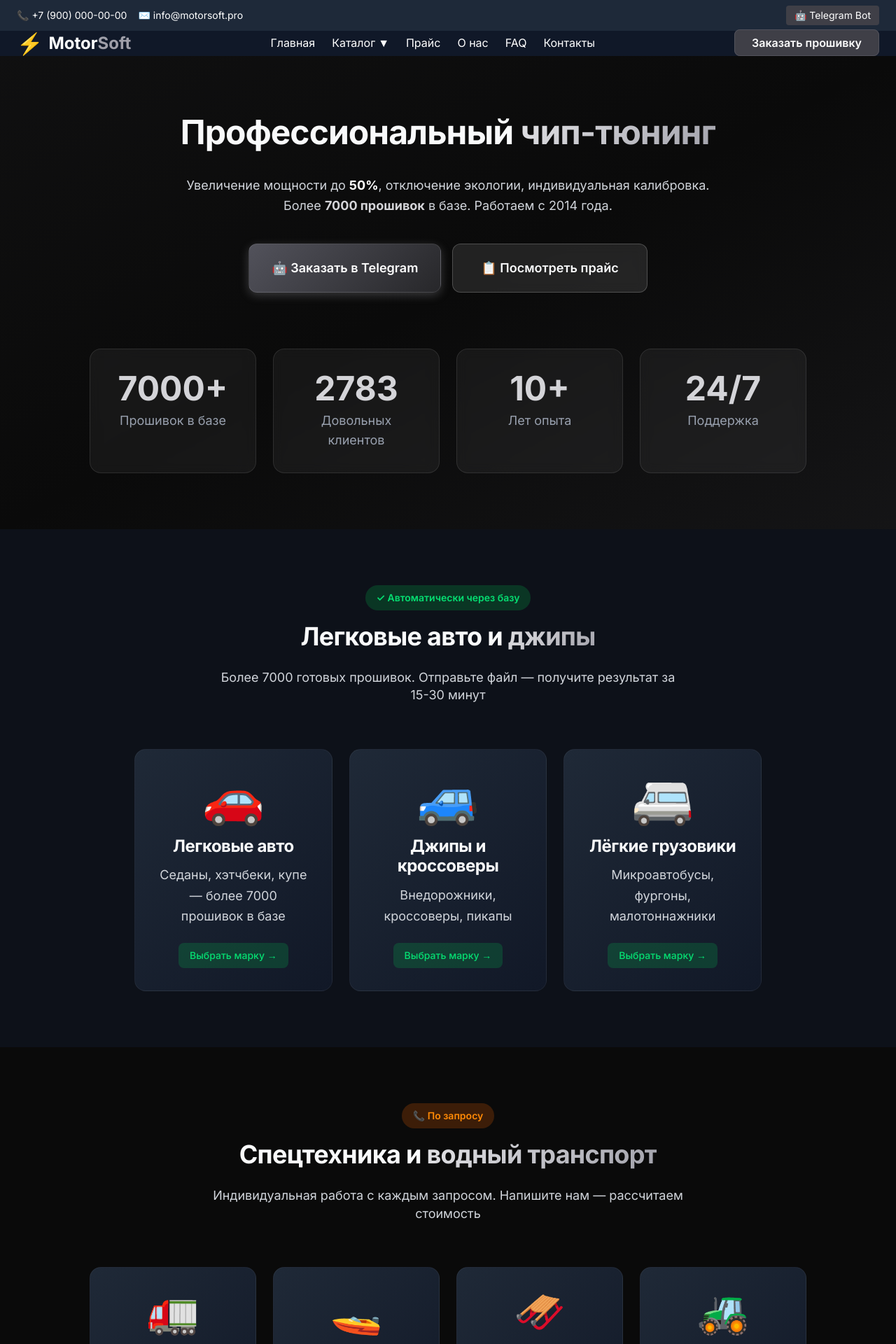
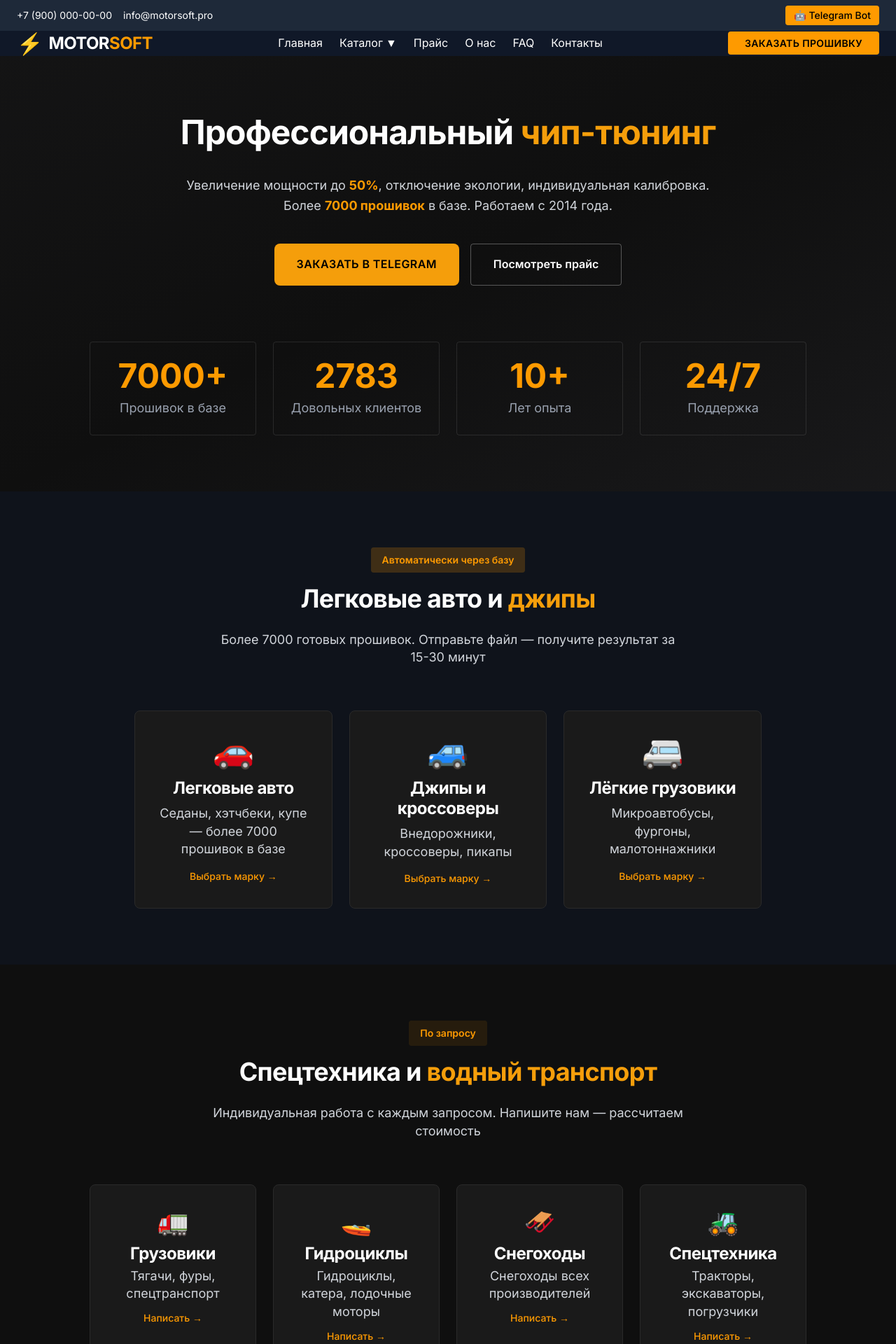
Before and after one commit to Bocha0406/motorsoft-frontend, a Next.js app: page / in a window 1280 px wide. Shown: the top 1920 px of the page at 70% size. Built offline with nearby package versions, Linux system fonts and the light colour scheme.

Commit message:
Professional design: dark + yellow/gold accents, strict style, no emojis

```diff
--- a/src/app/globals.css
+++ b/src/app/globals.css
@@ -1,14 +1,14 @@
 @import "tailwindcss";
 
 :root {
-  --background: #0a0a0a;
-  --foreground: #f9fafb;
-  --card: #141414;
-  --card-hover: #1a1a1a;
-  --primary: #a1a1aa;
-  --primary-hover: #d4d4d8;
-  --accent: #e4e4e7;
-  --muted: #71717a;
+  --background: #0f0f0f;
+  --foreground: #ffffff;
+  --card: #1a1a1a;
+  --card-hover: #222222;
+  --primary: #f59e0b;
+  --primary-hover: #d97706;
+  --accent: #fbbf24;
+  --muted: #737373;
 }
 
 * {
@@ -46,39 +46,35 @@ p {
 
 /* Кнопки */
 .btn-primary {
-  background: linear-gradient(135deg, #52525b 0%, #27272a 100%);
-  color: white;
-  padding: 1rem 2rem;
-  border-radius: 0.75rem;
+  background: #f59e0b;
+  color: #000000;
+  padding: 0.875rem 2rem;
+  border-radius: 0.5rem;
   font-weight: 600;
-  font-size: 1.125rem;
+  font-size: 1rem;
   transition: all 0.2s;
   display: inline-flex;
   align-items: center;
   gap: 0.5rem;
-  box-shadow: 0 4px 14px 0 rgba(161, 161, 170, 0.3);
-  border: 1px solid rgba(255,255,255,0.1);
+  text-transform: uppercase;
+  letter-spacing: 0.025em;
 }
 
 .btn-primary:hover {
-  transform: translateY(-2px);
-  box-shadow: 0 6px 20px 0 rgba(255, 255, 255, 0.2);
-  background: linear-gradient(135deg, #71717a 0%, #3f3f46 100%);
+  background: #d97706;
 }
 
 /* Карточки */
 .card {
-  background: linear-gradient(135deg, #1f2937 0%, #111827 100%);
-  border: 1px solid rgba(255,255,255,0.05);
-  border-radius: 1rem;
+  background: #1a1a1a;
+  border: 1px solid #2a2a2a;
+  border-radius: 0.5rem;
   padding: 2rem;
-  transition: all 0.3s;
+  transition: all 0.2s;
 }
 
 .card:hover {
-  border-color: rgba(255, 255, 255, 0.2);
-  transform: translateY(-4px);
-  box-shadow: 0 20px 40px rgba(0,0,0,0.5);
+  border-color: #f59e0b;
 }
 
 /* Секции */
@@ -95,8 +91,5 @@ section {
 
 /* Градиентный текст */
 .gradient-text {
-  background: linear-gradient(135deg, #e4e4e7 0%, #a1a1aa 100%);
-  -webkit-background-clip: text;
-  -webkit-text-fill-color: transparent;
-  background-clip: text;
+  color: #f59e0b;
 }
--- a/src/app/page.tsx
+++ b/src/app/page.tsx
@@ -14,25 +14,25 @@ export default function HomePage() {
               <span className="gradient-text">чип-тюнинг</span>
             </h1>
             <p className="text-xl md:text-2xl text-gray-300 mb-10 max-w-3xl mx-auto leading-relaxed">
-              Увеличение мощности до <strong className="text-white">50%</strong>,
+              Увеличение мощности до <strong className="text-amber-500">50%</strong>,
               отключение экологии, индивидуальная калибровка.
               <br className="hidden md:block" />
-              Более <strong className="text-zinc-300">7000 прошивок</strong> в базе.
+              Более <strong className="text-amber-500">7000 прошивок</strong> в базе.
               Работаем с 2014 года.
             </p>
             <div className="flex flex-col sm:flex-row gap-4 justify-center">
               <a
                 href="https://t.me/MotorSoftBot"
                 target="_blank"
-                className="btn-primary text-lg px-10 py-5"
+                className="btn-primary"
               >
-                🤖 Заказать в Telegram
+                Заказать в Telegram
               </a>
               <Link
                 href="/price"
-                className="bg-white/10 hover:bg-white/20 backdrop-blur px-10 py-5 rounded-xl font-semibold text-lg transition text-center border border-white/20"
+                className="border border-white/30 hover:border-amber-500 px-8 py-4 rounded font-semibold transition text-center"
               >
-                📋 Посмотреть прайс
+                Посмотреть прайс
               </Link>
             </div>
           </div>
@@ -47,9 +47,9 @@ export default function HomePage() {
             ].map((stat, i) => (
               <div
                 key={i}
-                className="bg-white/5 backdrop-blur-sm border border-white/10 rounded-2xl p-8 text-center"
+                className="border border-white/10 rounded p-6 text-center"
               >
-                <div className="text-4xl md:text-5xl font-bold text-zinc-300 mb-2">
+                <div className="text-4xl md:text-5xl font-bold text-amber-500 mb-2">
                   {stat.value}
                 </div>
                 <div className="text-gray-400 text-lg">{stat.label}</div>
@@ -63,8 +63,8 @@ export default function HomePage() {
       <section className="py-20 bg-gray-900/50">
         <div className="container mx-auto px-6">
           <div className="text-center mb-16">
-            <div className="inline-block bg-green-500/20 text-green-400 px-4 py-2 rounded-full text-sm font-semibold mb-4">
-              ✓ Автоматически через базу
+            <div className="inline-block bg-amber-500/20 text-amber-500 px-4 py-2 rounded text-sm font-semibold mb-4">
+              Автоматически через базу
             </div>
             <h2 className="text-4xl md:text-5xl font-bold mb-6">
               Легковые авто и <span className="gradient-text">джипы</span>
@@ -79,14 +79,14 @@ export default function HomePage() {
               <Link
                 key={cat.id}
                 href={`/catalog/${cat.slug}`}
-                className="group card hover:border-green-500/50 text-center"
+                className="group card hover:border-amber-500 text-center"
               >
-                <div className="text-7xl mb-5">{cat.icon}</div>
-                <h3 className="text-2xl font-bold mb-3 group-hover:text-green-400 transition">
+                <div className="text-5xl mb-4">{cat.icon}</div>
+                <h3 className="text-xl font-bold mb-2 group-hover:text-amber-500 transition">
                   {cat.name}
                 </h3>
-                <p className="text-gray-400 text-base leading-relaxed">{cat.description}</p>
-                <div className="mt-6 inline-block bg-green-500/20 text-green-400 px-4 py-2 rounded-lg text-sm font-medium">
+                <p className="text-gray-400 text-sm">{cat.description}</p>
+                <div className="mt-4 text-amber-500 text-sm font-medium">
                   Выбрать марку →
                 </div>
               </Link>
@@ -99,8 +99,8 @@ export default function HomePage() {
       <section className="py-20">
         <div className="container mx-auto px-6">
           <div className="text-center mb-16">
-            <div className="inline-block bg-orange-500/20 text-orange-400 px-4 py-2 rounded-full text-sm font-semibold mb-4">
-              📞 По запросу
+            <div className="inline-block bg-amber-500/10 text-amber-500 px-4 py-2 rounded text-sm font-semibold mb-4">
+              По запросу
             </div>
             <h2 className="text-4xl md:text-5xl font-bold mb-6">
               Спецтехника и <span className="gradient-text">водный транспорт</span>
@@ -116,14 +116,14 @@ export default function HomePage() {
                 key={cat.id}
                 href="https://t.me/MotorSoftBot"
                 target="_blank"
-                className="group card hover:border-orange-500/50 text-center"
+                className="group card hover:border-amber-500 text-center"
               >
-                <div className="text-6xl mb-4">{cat.icon}</div>
-                <h3 className="text-xl font-bold mb-2 group-hover:text-orange-400 transition">
+                <div className="text-4xl mb-3">{cat.icon}</div>
+                <h3 className="text-lg font-bold mb-1 group-hover:text-amber-500 transition">
                   {cat.name}
                 </h3>
                 <p className="text-gray-500 text-sm">{cat.description}</p>
-                <div className="mt-4 text-orange-400 text-sm font-medium">
+                <div className="mt-3 text-amber-500 text-sm font-medium">
                   Написать →
                 </div>
               </a>
@@ -186,21 +186,21 @@ export default function HomePage() {
             ].map((service, i) => (
               <div
                 key={i}
-                className={`card relative ${service.popular ? 'border-zinc-500/50 ring-2 ring-zinc-500/20' : ''}`}
+                className={`card relative ${service.popular ? 'border-amber-500' : ''}`}
               >
                 {service.popular && (
-                  <div className="absolute -top-3 left-1/2 -translate-x-1/2 bg-zinc-600 text-white text-sm font-bold px-4 py-1 rounded-full">
+                  <div className="absolute -top-3 left-1/2 -translate-x-1/2 bg-amber-500 text-black text-sm font-bold px-4 py-1 rounded">
                     Популярно
                   </div>
                 )}
-                <div className="text-5xl mb-4">{service.icon}</div>
-                <h3 className="text-3xl font-bold mb-1">{service.title}</h3>
-                <p className="text-zinc-400 font-medium mb-4">{service.subtitle}</p>
+                <div className="text-4xl mb-4">{service.icon}</div>
+                <h3 className="text-2xl font-bold mb-1">{service.title}</h3>
+                <p className="text-amber-500 font-medium mb-4">{service.subtitle}</p>
                 <p className="text-gray-400 mb-6 text-lg">{service.desc}</p>
                 <ul className="space-y-3 mb-6">
                   {service.features.map((f, j) => (
-                    <li key={j} className="flex items-center gap-3 text-lg">
-                      <span className="text-green-400 text-xl">✓</span>
+                    <li key={j} className="flex items-center gap-3">
+                      <span className="text-amber-500">✓</span>
                       <span className="text-gray-300">{f}</span>
                     </li>
                   ))}
@@ -243,11 +243,11 @@ export default function HomePage() {
               },
             ].map((item, i) => (
               <div key={i} className="text-center">
-                <div className="w-20 h-20 bg-gradient-to-br from-zinc-500 to-zinc-700 rounded-2xl flex items-center justify-center text-3xl font-bold mx-auto mb-6 shadow-lg shadow-zinc-500/30">
+                <div className="w-16 h-16 bg-amber-500 text-black rounded flex items-center justify-center text-2xl font-bold mx-auto mb-6">
                   {item.step}
                 </div>
-                <h3 className="text-2xl font-bold mb-4">{item.title}</h3>
-                <p className="text-gray-400 text-lg leading-relaxed">{item.desc}</p>
+                <h3 className="text-xl font-bold mb-3">{item.title}</h3>
+                <p className="text-gray-400">{item.desc}</p>
               </div>
             ))}
           </div>
@@ -256,9 +256,9 @@ export default function HomePage() {
             <a
               href="https://t.me/MotorSoftBot"
               target="_blank"
-              className="btn-primary text-lg px-10 py-5"
+              className="btn-primary"
             >
-              🤖 Попробовать сейчас
+              Попробовать сейчас
             </a>
           </div>
         </div>
@@ -307,21 +307,19 @@ export default function HomePage() {
       </section>
 
       {/* CTA Section */}
-      <section className="py-20 bg-gradient-to-r from-zinc-800 to-zinc-900 relative overflow-hidden">
-        <div className="absolute inset-0 bg-[url('/grid.svg')] opacity-10"></div>
-        <div className="container mx-auto px-6 text-center relative z-10">
-          <h2 className="text-4xl md:text-5xl font-bold mb-6">
+      <section className="py-20 bg-amber-500 relative">
+        <div className="container mx-auto px-6 text-center">
+          <h2 className="text-4xl md:text-5xl font-bold mb-6 text-black">
             Готовы увеличить мощность?
           </h2>
-          <p className="text-xl text-zinc-300 mb-10 max-w-2xl mx-auto">
+          <p className="text-xl text-black/70 mb-10 max-w-2xl mx-auto">
             Присоединяйтесь к 2783 довольным клиентам.
-            <br />
-            <strong className="text-white">Первый заказ со скидкой 10%!</strong>
+            <strong className="text-black">Первый заказ со скидкой 10%!</strong>
           </p>
           <a
             href="https://t.me/MotorSoftBot"
             target="_blank"
-            className="bg-white text-zinc-900 hover:bg-zinc-200 px-10 py-5 rounded-xl font-bold text-xl transition inline-block shadow-lg"
+            className="bg-black text-white hover:bg-gray-900 px-10 py-4 rounded font-bold text-lg transition inline-block uppercase tracking-wide"
           >
             Начать в Telegram →
           </a>
--- a/src/components/layout/Footer.tsx
+++ b/src/components/layout/Footer.tsx
@@ -10,8 +10,8 @@ export default function Footer() {
           <div>
             <Link href="/" className="flex items-center gap-2 mb-4">
               <span className="text-3xl">⚡</span>
-              <span className="text-2xl font-bold text-white">
-                Motor<span className="text-zinc-400">Soft</span>
+              <span className="text-2xl font-bold text-white tracking-tight">
+                MOTOR<span className="text-amber-500">SOFT</span>
               </span>
             </Link>
             <p className="text-sm text-gray-400">
@@ -28,7 +28,7 @@ export default function Footer() {
                 <li key={cat.id}>
                   <Link
                     href={`/catalog/${cat.slug}`}
-                    className="hover:text-zinc-300 transition text-sm"
+                    className="hover:text-amber-500 transition text-sm"
                   >
                     {cat.icon} {cat.name}
                   </Link>
@@ -44,7 +44,7 @@ export default function Footer() {
               <li>
                 <Link
                   href="/price"
-                  className="hover:text-zinc-300 transition text-sm"
+                  className="hover:text-amber-500 transition text-sm"
                 >
                   Прайс-лист
                 </Link>
@@ -52,7 +52,7 @@ export default function Footer() {
               <li>
                 <Link
                   href="/about"
-                  className="hover:text-zinc-300 transition text-sm"
+                  className="hover:text-amber-500 transition text-sm"
                 >
                   О компании
                 </Link>
@@ -60,7 +60,7 @@ export default function Footer() {
               <li>
                 <Link
                   href="/faq"
-                  className="hover:text-zinc-300 transition text-sm"
+                  className="hover:text-amber-500 transition text-sm"
                 >
                   Частые вопросы
                 </Link>
@@ -68,7 +68,7 @@ export default function Footer() {
               <li>
                 <Link
                   href="/contacts"
-                  className="hover:text-zinc-300 transition text-sm"
+                  className="hover:text-amber-500 transition text-sm"
                 >
                   Контакты
                 </Link>
@@ -76,7 +76,7 @@ export default function Footer() {
               <li>
                 <Link
                   href="/privacy"
-                  className="hover:text-zinc-300 transition text-sm"
+                  className="hover:text-amber-500 transition text-sm"
                 >
                   Политика конфиденциальности
                 </Link>
@@ -91,24 +91,24 @@ export default function Footer() {
               <li>
                 <a
                   href="tel:+79000000000"
-                  className="hover:text-zinc-300 transition text-sm flex items-center gap-2"
+                  className="hover:text-amber-500 transition text-sm flex items-center gap-2"
                 >
-                  📞 +7 (900) 000-00-00
+                  +7 (900) 000-00-00
                 </a>
               </li>
               <li>
                 <a
                   href="mailto:info@motorsoft.pro"
-                  className="hover:text-zinc-300 transition text-sm flex items-center gap-2"
+                  className="hover:text-amber-500 transition text-sm flex items-center gap-2"
                 >
-                  ✉️ info@motorsoft.pro
+                  info@motorsoft.pro
                 </a>
               </li>
               <li>
                 <a
                   href="https://t.me/MotorSoftBot"
                   target="_blank"
-                  className="hover:text-zinc-300 transition text-sm flex items-center gap-2"
+                  className="hover:text-amber-500 transition text-sm flex items-center gap-2"
                 >
                   🤖 Telegram Bot
                 </a>
@@ -129,7 +129,7 @@ export default function Footer() {
             <a
               href="https://t.me/MotorSoftBot"
               target="_blank"
-              className="text-gray-400 hover:text-zinc-300 transition"
+              className="text-gray-400 hover:text-amber-500 transition"
             >
               Telegram
             </a>
--- a/src/components/layout/Header.tsx
+++ b/src/components/layout/Header.tsx
@@ -13,18 +13,18 @@ export default function Header() {
       <div className="bg-gray-800 py-2">
         <div className="container mx-auto px-4 flex justify-between items-center text-sm">
           <div className="flex items-center gap-4">
-            <a href="tel:+79000000000" className="hover:text-zinc-300">
-              📞 +7 (900) 000-00-00
+            <a href="tel:+79000000000" className="hover:text-amber-500">
+              +7 (900) 000-00-00
             </a>
-            <a href="mailto:info@motorsoft.pro" className="hover:text-zinc-300">
-              ✉️ info@motorsoft.pro
+            <a href="mailto:info@motorsoft.pro" className="hover:text-amber-500">
+              info@motorsoft.pro
             </a>
           </div>
           <div className="flex items-center gap-4">
             <a
               href="https://t.me/MotorSoftBot"
               target="_blank"
-              className="bg-zinc-700 px-3 py-1 rounded hover:bg-zinc-600 transition"
+              className="bg-amber-500 text-black px-3 py-1 rounded font-medium hover:bg-amber-400 transition"
             >
               🤖 Telegram Bot
             </a>
@@ -38,18 +38,18 @@ export default function Header() {
           {/* Logo */}
           <Link href="/" className="flex items-center gap-2">
             <span className="text-3xl">⚡</span>
-            <span className="text-2xl font-bold">
-              Motor<span className="text-zinc-400">Soft</span>
+            <span className="text-2xl font-bold tracking-tight">
+              MOTOR<span className="text-amber-500">SOFT</span>
             </span>
           </Link>
 
           {/* Desktop Navigation */}
           <nav className="hidden md:flex items-center gap-6">
-            <Link href="/" className="hover:text-zinc-300 transition">
+            <Link href="/" className="hover:text-amber-500 transition">
               Главная
             </Link>
             <div className="relative group">
-              <button className="hover:text-zinc-300 transition flex items-center gap-1">
+              <button className="hover:text-amber-500 transition flex items-center gap-1">
                 Каталог <span>▼</span>
               </button>
               <div className="absolute top-full left-0 bg-gray-800 rounded-lg shadow-xl opacity-0 invisible group-hover:opacity-100 group-hover:visible transition-all duration-200 min-w-[200px]">
@@ -64,16 +64,16 @@ export default function Header() {
                 ))}
               </div>
             </div>
-            <Link href="/price" className="hover:text-zinc-300 transition">
+            <Link href="/price" className="hover:text-amber-500 transition">
               Прайс
             </Link>
-            <Link href="/about" className="hover:text-zinc-300 transition">
+            <Link href="/about" className="hover:text-amber-500 transition">
               О нас
             </Link>
-            <Link href="/faq" className="hover:text-zinc-300 transition">
+            <Link href="/faq" className="hover:text-amber-500 transition">
               FAQ
             </Link>
-            <Link href="/contacts" className="hover:text-zinc-300 transition">
+            <Link href="/contacts" className="hover:text-amber-500 transition">
               Контакты
             </Link>
           </nav>
@@ -83,7 +83,7 @@ export default function Header() {
             <a
               href="https://t.me/MotorSoftBot"
               target="_blank"
-              className="bg-zinc-700 hover:bg-zinc-600 px-6 py-2 rounded-lg font-semibold transition border border-zinc-600"
+              className="bg-amber-500 text-black px-6 py-2 rounded font-semibold hover:bg-amber-400 transition uppercase text-sm tracking-wide"
             >
               Заказать прошивку
             </a>
@@ -104,7 +104,7 @@ export default function Header() {
             <div className="flex flex-col gap-2">
               <Link
                 href="/"
-                className="py-2 hover:text-zinc-300"
+                className="py-2 hover:text-amber-500"
                 onClick={() => setIsMenuOpen(false)}
               >
                 Главная
@@ -116,7 +116,7 @@ export default function Header() {
                     <Link
                       key={cat.id}
                       href={`/catalog/${cat.slug}`}
-                      className="py-1 hover:text-zinc-300"
+                      className="py-1 hover:text-amber-500"
                       onClick={() => setIsMenuOpen(false)}
                     >
                       {cat.icon} {cat.name}
@@ -126,28 +126,28 @@ export default function Header() {
               </div>
               <Link
                 href="/price"
-                className="py-2 hover:text-zinc-300"
+                className="py-2 hover:text-amber-500"
                 onClick={() => setIsMenuOpen(false)}
               >
                 Прайс
               </Link>
               <Link
                 href="/about"
-                className="py-2 hover:text-zinc-300"
+                className="py-2 hover:text-amber-500"
                 onClick={() => setIsMenuOpen(false)}
               >
                 О нас
               </Link>
               <Link
                 href="/faq"
-                className="py-2 hover:text-zinc-300"
+                className="py-2 hover:text-amber-500"
                 onClick={() => setIsMenuOpen(false)}
               >
                 FAQ
               </Link>
               <Link
                 href="/contacts"
-                className="py-2 hover:text-zinc-300"
+                className="py-2 hover:text-amber-500"
                 onClick={() => setIsMenuOpen(false)}
               >
                 Контакты
@@ -155,7 +155,7 @@ export default function Header() {
               <a
                 href="https://t.me/MotorSoftBot"
                 target="_blank"
-                className="bg-zinc-700 text-center py-2 rounded-lg mt-2 border border-zinc-600"
+                className="bg-amber-500 text-black text-center py-2 rounded mt-2 font-semibold"
               >
                 🤖 Заказать в Telegram
               </a>
```
